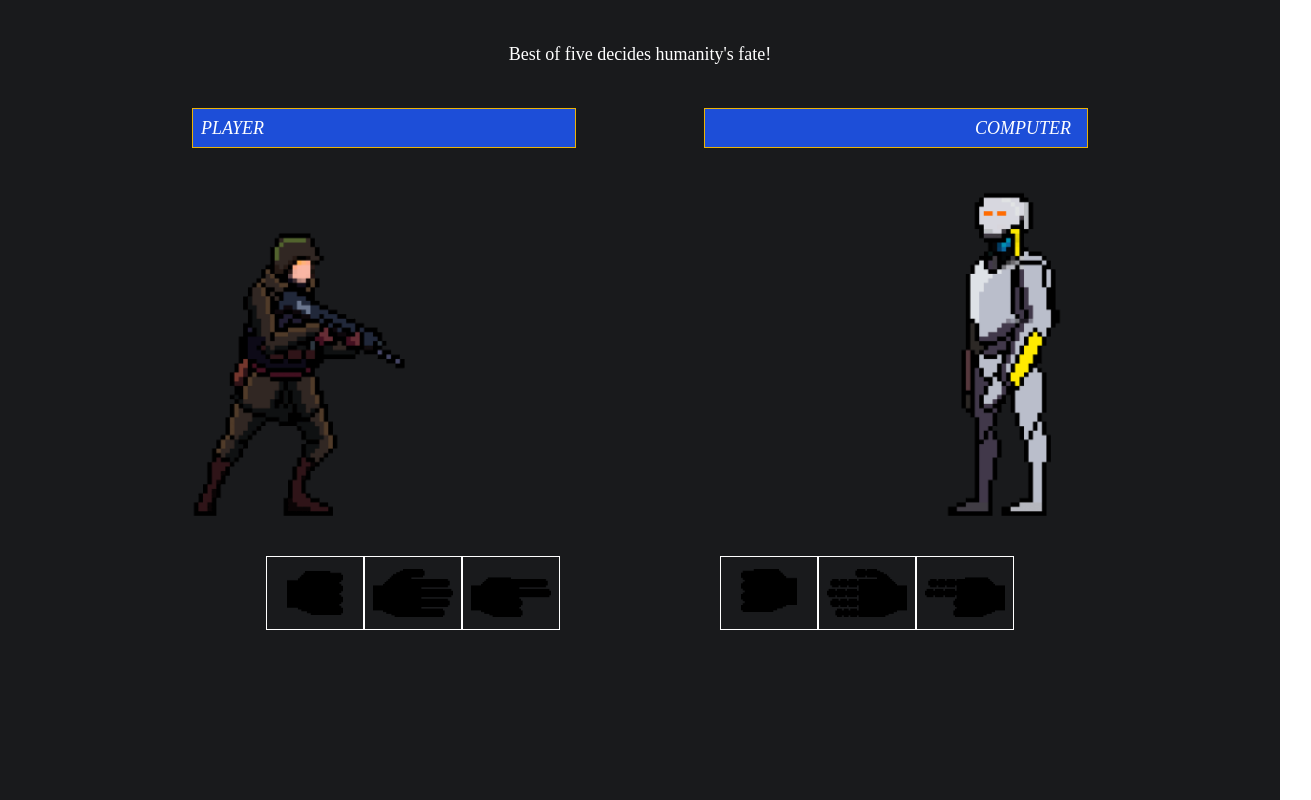
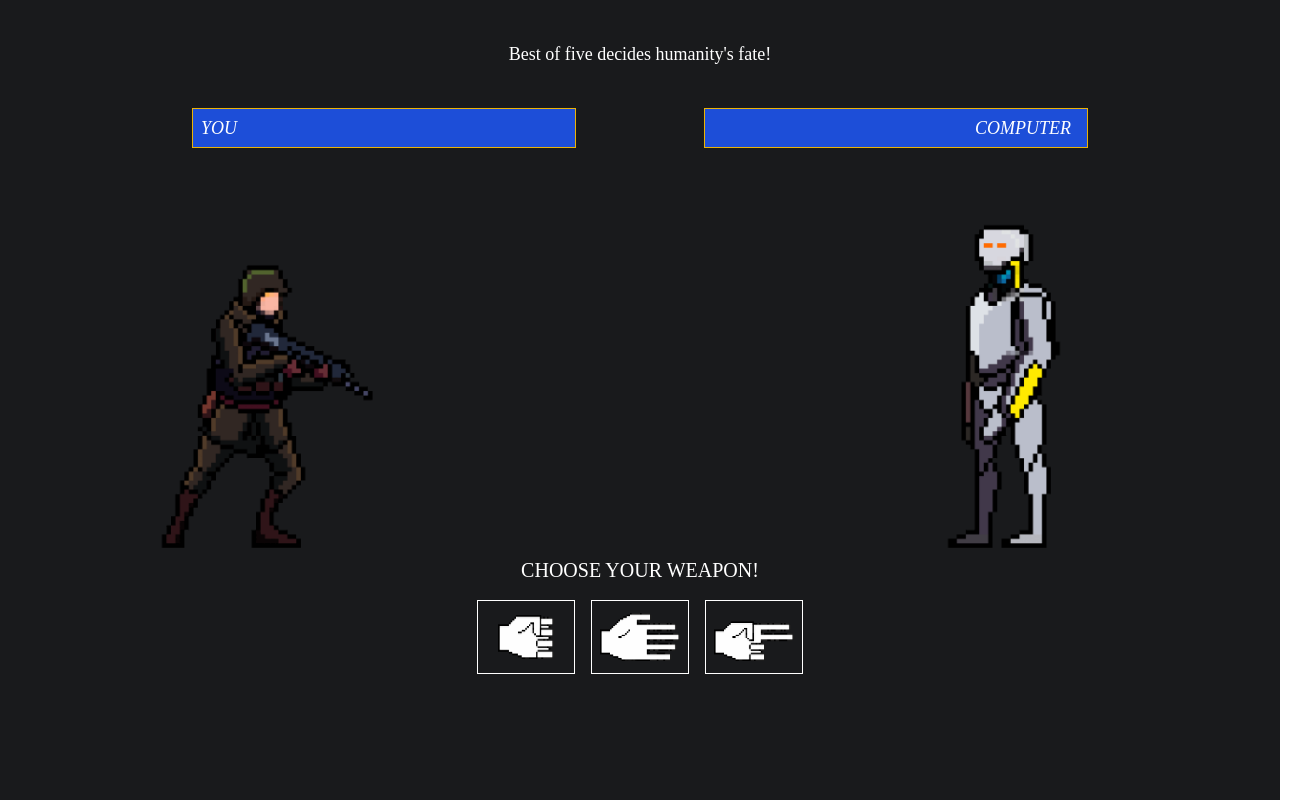
Before and after one commit to vlas-dev/RPS-app, a React (Create React App) app: page / in a window 1280 px wide. Both pictures are taken after a click on the button "Start". Shown: the whole page, 1311 px wide, since content can reach past the window. Built offline with nearby package versions, Linux system fonts and the light colour scheme.

Commit message:
clash implementation

```diff
--- a/src/App.js
+++ b/src/App.js
@@ -10,7 +10,7 @@ const App = () => {
   };
 
   return (
-    <div className="min-h-screen bg-[#191a1c] text-white">
+    <div className=" bg-[#191a1c] text-white">
 
 
 
--- a/src/components/Game.jsx
+++ b/src/components/Game.jsx
@@ -28,6 +28,7 @@ const Game = () => {
   const [isPlayerShooting, setIsPlayerShooting] = useState(false);
   const [isComputerShooting, setIsComputerShooting] = useState(false);
   const [areButtonsDisabled, setAreButtonsDisabled] = useState(false);
+  const [isSelectionVisible, setIsSelectionVisible] = useState(false);
 
   useEffect(() => {
     const resetGIFs = setTimeout(() => {
@@ -88,6 +89,12 @@ const Game = () => {
       winner = "computer";
     }
     setRoundWinner(winner);
+
+    setTimeout(() => {
+      setRoundWinner("");
+      setIsSelectionVisible(false);
+    }, 1000);
+
     updateScoreMessage(winner, playerSelection, computerSelection);
   };
 
@@ -101,7 +108,10 @@ const Game = () => {
     const computerSelection = getRandomChoice();
     setPlayerSelection(playerSelection);
     setComputerSelection(computerSelection);
+    setIsSelectionVisible(true);
+    setTimeout(() => {
       playRound(playerSelection, computerSelection);
+    }, 900);
   };
 
   const restartGame = () => {
@@ -120,6 +130,8 @@ const Game = () => {
       return null; // Don't render the message when the modal is open
     }
 
+
+
     if (winner === "player") {
       return "YOU WIN!";
     } else if (winner === "computer") {
@@ -129,8 +141,10 @@ const Game = () => {
     }
   };
 
+
+
   return (
-    <div className="h-screen flex-col items-center">
+    <div className="h-screen overflow-hidden background-game">
       <div className="flex justify-center text-center text-lg py-10">
         Best of five decides humanity's fate!
       </div>
@@ -142,7 +156,7 @@ const Game = () => {
             <div className="relative">
               <div className="bg-red-600 h-10 w-96 border border-yellow-500 relative">
                 <p className="text-lg mr-2 italic absolute left-2 top-1/2 transform -translate-y-1/2">
-                  PLAYER
+                  YOU{" "}
                 </p>
                 <div
                   className="bg-blue-700 h-full"
@@ -159,7 +173,7 @@ const Game = () => {
                       : IdlePlayer
                   }
                   alt="Player"
-                  className="absolute top-32 right-24 scale-150"
+                  className="absolute top-48 md:top-40 right-32 scale-150"
                 />
               </div>
             </div>
@@ -187,7 +201,7 @@ const Game = () => {
                       : IdleComputer
                   }
                   alt="Computer"
-                  className="absolute top-32 left-32 scale-150"
+                  className="absolute top-48 md:top-40 left-32 scale-150"
                 />
               </div>
             </div>
@@ -196,92 +210,81 @@ const Game = () => {
       </div>
 
       {!isModalOpen && (
-        <>
-          <div className="flex justify-center relative top-52 md:top-96 m-6">
+                <div>
+      {isSelectionVisible ? (
+  <div className="flex justify-center relative top-10 md:top-32 gap-4">
+    <div
+      className={`flex items-center border border-white p-4 ${
+        roundWinner === "computer" ? "brightness-0" : ""
+      }`}
+    >
+      <img
+        src={
+          playerSelection === "ROCK"
+            ? playerRock
+            : playerSelection === "PAPER"
+            ? playerPaper
+            : playerScissors
+        }
+        alt={playerSelection}
+        className="w-20"
+      />
+    </div>
+    <div
+      className={`flex items-center border border-white p-4 ${
+        roundWinner === "player" ? "brightness-0" : ""
+      }`}
+    >
+      <img
+        src={
+          computerSelection === "ROCK"
+            ? computerRock
+            : computerSelection === "PAPER"
+            ? computerPaper
+            : computerScissors
+        }
+        alt={computerSelection}
+        className="w-20"
+      />
+    </div>
+  </div>
+
+
+
+) : (
+            <div className="flex flex-col items-center justify-center relative top-52 md:top-96 m-6 ">
+  <p className="mb-4 text-white text-xl">CHOOSE YOUR WEAPON!</p>
+  <div className="flex gap-4">
     <button
-              className="border border-white px-5 py-3 "
+      className="border border-white px-5 py-3 hover:scale-110 saturate-0 brightness-150 hover:saturate-100 hover:brightness-100"
       onClick={() => handleClick("ROCK")}
       disabled={areButtonsDisabled}
     >
-              <img
-                src={playerRock}
-                alt="Rock"
-                className={`w-14 ${
-                  playerSelection === "ROCK" ? "brightness-100" : "brightness-0"
-                }`}
-              />
+      <img src={playerRock} alt="Rock" className="w-14" />
     </button>
     <button
-              className="border border-white px-2 py-3"
+      className="border border-white px-2 py-3 hover:scale-110 saturate-0 brightness-150 hover:saturate-100 hover:brightness-100"
       onClick={() => handleClick("PAPER")}
       disabled={areButtonsDisabled}
     >
-              <img
-                src={playerPaper}
-                alt="Paper"
-                className={`w-20 ${
-                  playerSelection === "PAPER"
-                    ? "brightness-100"
-                    : "brightness-0"
-                }`}
-              />
+      <img src={playerPaper} alt="Paper" className="w-20" />
     </button>
     <button
-              className="border border-white px-2 py-3 mr-4 md:mr-20"
+      className="border border-white px-2 py-3 hover:scale-110 saturate-0 brightness-150 hover:saturate-100 hover:brightness-100"
       onClick={() => handleClick("SCISSORS")}
       disabled={areButtonsDisabled}
     >
-              <img
-                src={playerScissors}
-                alt="Scissors"
-                className={`w-20 ${
-                  playerSelection === "SCISSORS"
-                    ? "brightness-100"
-                    : "brightness-0"
-                }`}
-              />
+      <img src={playerScissors} alt="Scissors" className="w-20" />
     </button>
-
-
-            <div className="border border-white px-5 py-3 ml-4 md:ml-20">
-              <img
-                src={computerRock}
-                alt="Computer Rock"
-                className={`w-14 ${
-                  computerSelection === "ROCK"
-                    ? "brightness-100"
-                    : "brightness-0"
-                }`}
-              />{" "}
-            </div>
-            <div className="border border-white px-2 py-3">
-              <img
-                src={computerPaper}
-                alt="Computer Paper"
-                className={`w-20 ${
-                  computerSelection === "PAPER"
-                    ? "brightness-100"
-                    : "brightness-0"
-                }`}
-              />{" "}
-            </div>
-            <div className="border border-white px-2 py-3">
-              <img
-                src={computerScissors}
-                alt="Computer Scissors"
-                className={`w-20 ${
-                  computerSelection === "SCISSORS"
-                    ? "brightness-100"
-                    : "brightness-0"
-                }`}
-              />{" "}
   </div>
 </div>
-        </>
+
+          )}
+        </div>
       )}
 
       {roundWinner && (
-        <div className="flex justify-center z-50 relative bottom-24 md:bottom-14 scale-50 md:scale-75 lg:scale-100 ">
+        <div className="flex justify-center z-50 relative bottom-10 scale-50 md:scale-75 lg:scale-100 ">
           <div className="text-4xl text-center">
             {updateScoreMessage(
               roundWinner,
@@ -289,10 +292,12 @@ const Game = () => {
               computerSelection
             )}
           </div>
+          <div></div>
         </div>
       )}
 
       {isModalOpen && (
+
         <div className="flex justify-center">
           {/* Modal content */}
           <div className="md:p-8 text-center z-50">
@@ -303,12 +308,12 @@ const Game = () => {
                 </p>
               ) : (
                 <p>
-                  Defeat. <br /> Humanity is doomed.
+                  Defeat. <br /> Humanity is terminated.
                 </p>
               )}
             </p>
             <button
-              className="mt-4 md:mt-14 font-bold py-2 px-4 border border-white md:text-xl"
+              className="border-2 border-white p-2 mt-8 hover:bg-white hover:text-black transition-colors duration-100"
               onClick={restartGame}
             >
               Play Again
--- a/src/components/StartScreen.jsx
+++ b/src/components/StartScreen.jsx
@@ -3,7 +3,7 @@ import React, { useState, useEffect } from "react";
 const StartScreen = ({ onStart }) => {
   const [displayText, setDisplayText] = useState("");
   const [fullText] = useState(
-    "The machines rose from the ashes of the nuclear fire. Their war to exterminate mankind had raged on for decades. But the final battle will not be fought in a battlefield. It would be fought tonight... " +
+    "The machines rose from the ashes of the nuclear fire. Their war to exterminate mankind had raged on for decades. But the final battle would not be fought in a battlefield. It would be fought tonight... " +
       "\n" +
       "\n" +
       "In a game of rock paper scissors."
@@ -38,7 +38,7 @@ const StartScreen = ({ onStart }) => {
           <p style={{ whiteSpace: "pre-line" }}>{displayText}</p>
         </div>
         <button
-          className="px-6 py-3 text-3xl mt-4 border border-white"
+          className="px-6 py-3 text-3xl mt-4 border border-white hover:bg-white hover:text-black transition-colors duration-100"
           onClick={onStart}
         >
           Start
```
Also changed, not shown: src/index.css (+7 -0 lines), src/assets/image.png (added). Lines whose indentation alone changed are shown as unchanged.
